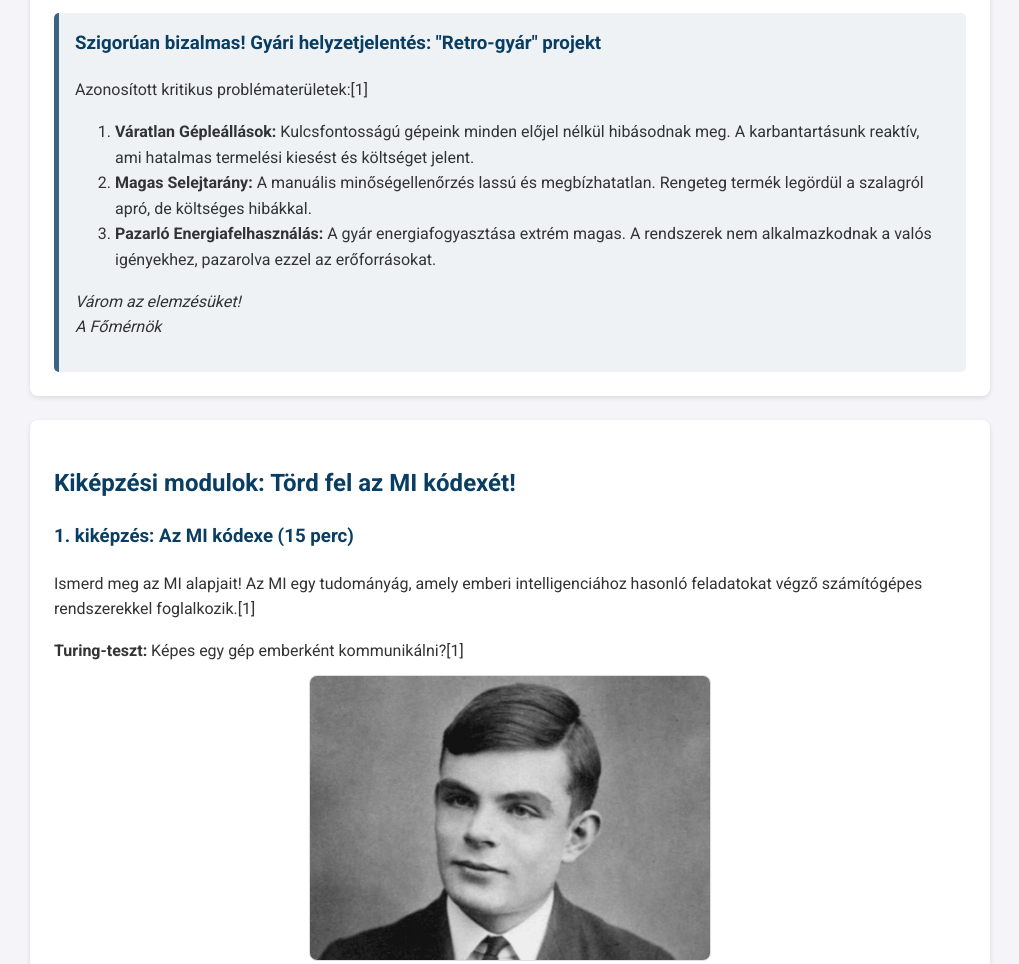
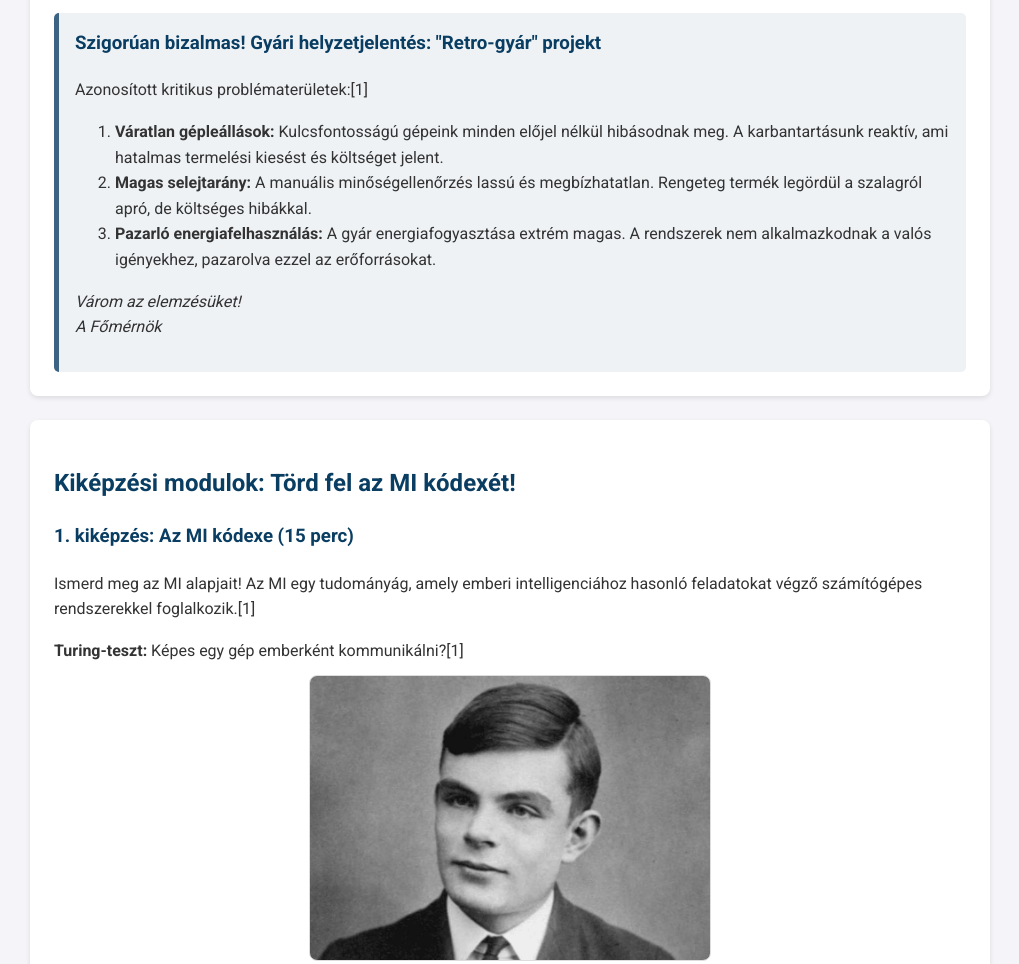
Before and after one commit to Kizsi2025/tananyag, a website: page public/index.html in a window 1280 px wide. Shown: the part 789-1753 px from the top of the page, without its empty margins (130-1149 px from the left). Drawn offline with Linux system fonts and the light colour scheme.

Commit message:
hétfő2

```diff
--- a/public/index.html
+++ b/public/index.html
@@ -66,9 +66,9 @@
                 <h3>Szigorúan bizalmas! Gyári helyzetjelentés: "Retro-gyár" projekt</h3>
                 <p>Azonosított kritikus problématerületek:[1]</p>
                 <ol>
-                    <li><strong>Váratlan Gépleállások:</strong> Kulcsfontosságú gépeink minden előjel nélkül hibásodnak meg. A karbantartásunk reaktív, ami hatalmas termelési kiesést és költséget jelent.</li>
-                    <li><strong>Magas Selejtarány:</strong> A manuális minőségellenőrzés lassú és megbízhatatlan. Rengeteg termék legördül a szalagról apró, de költséges hibákkal.</li>
-                    <li><strong>Pazarló Energiafelhasználás:</strong> A gyár energiafogyasztása extrém magas. A rendszerek nem alkalmazkodnak a valós igényekhez, pazarolva ezzel az erőforrásokat.</li>
+                    <li><strong>Váratlan gépleállások:</strong> Kulcsfontosságú gépeink minden előjel nélkül hibásodnak meg. A karbantartásunk reaktív, ami hatalmas termelési kiesést és költséget jelent.</li>
+                    <li><strong>Magas selejtarány:</strong> A manuális minőségellenőrzés lassú és megbízhatatlan. Rengeteg termék legördül a szalagról apró, de költséges hibákkal.</li>
+                    <li><strong>Pazarló energiafelhasználás:</strong> A gyár energiafogyasztása extrém magas. A rendszerek nem alkalmazkodnak a valós igényekhez, pazarolva ezzel az erőforrásokat.</li>
                 </ol>
                 <p><em>Várom az elemzésüket!</em><br><em>A Főmérnök</em></p>
             </article>
@@ -155,7 +155,7 @@
                         <h5>1. Képesség: AZ MI MOTORJA</h5>
                         <p>Költség: 15 IP</p>
                         <p>Hatása: Megértitek az MI működésének alapjait.</p>
-                        <button class="unlock-btn" data-cost="15" data-target="data-target="ai-fundamentals,why-ai-needed">">Feloldás</button>
+                        <button class="unlock-btn" data-cost="15" data-target="ai-fundamentals,why-ai-needed">Feloldás</button>
                     </div>
                 </div>
                 <div class="level">
```
